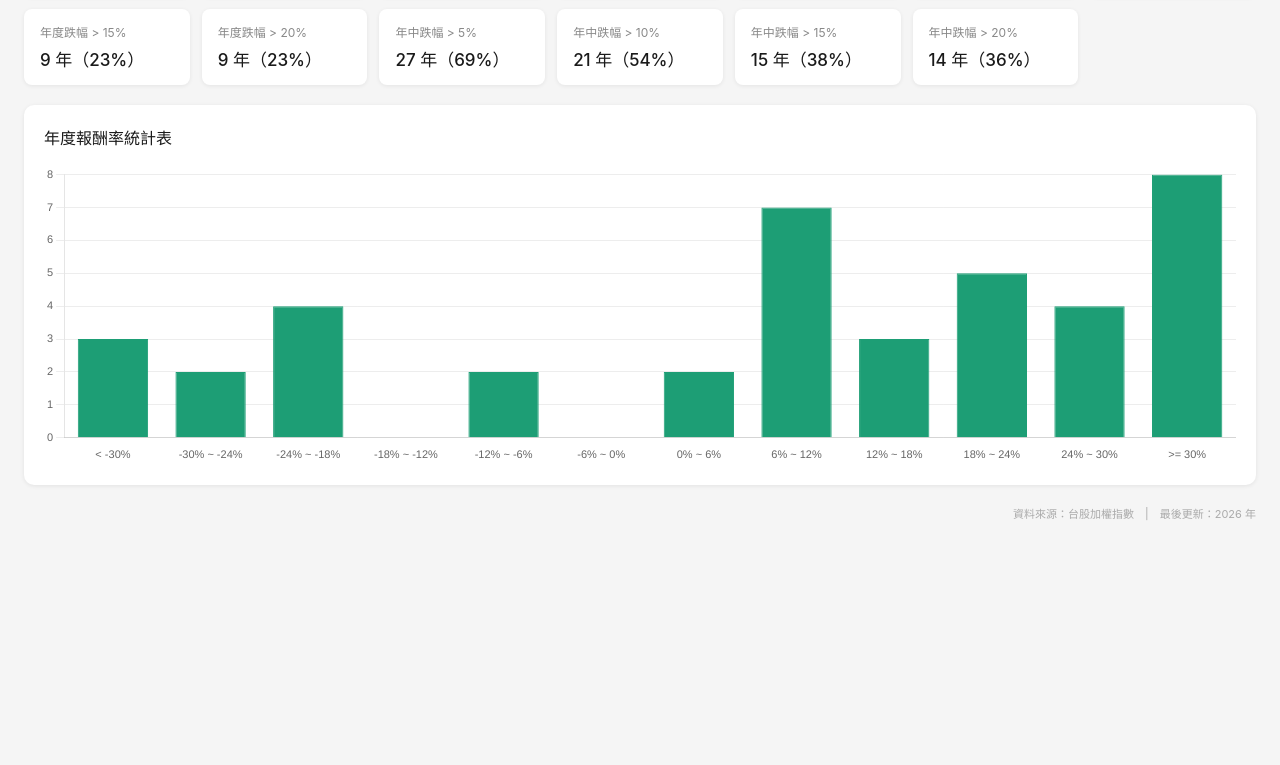
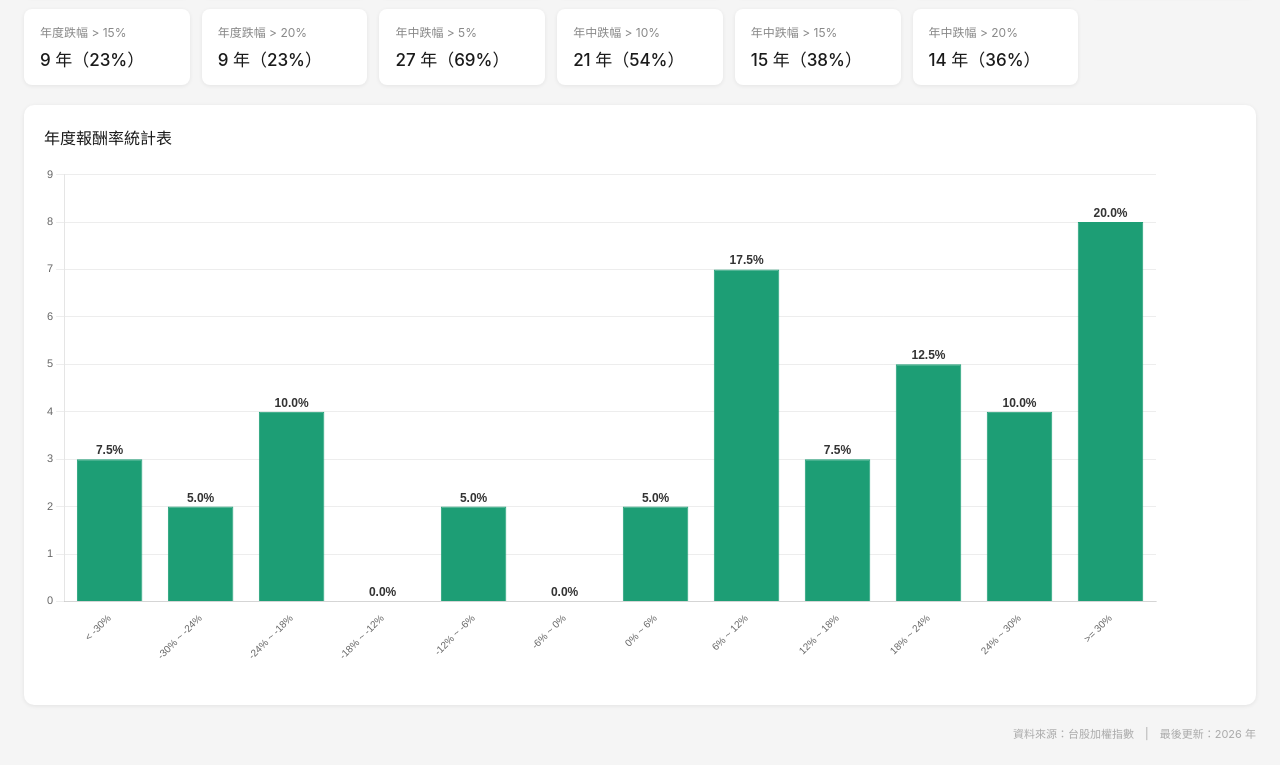
Before and after one commit to alvin5468/stock_info, a plain HTML site: page index.html in a window 1280 px wide. Shown: the part 759-1524 px from the top of the page. Before the commit the page ends 1304 px from the top, so only its background shows below. Drawn offline with nearby package versions, Linux system fonts and the light colour scheme.

Commit message:
fine tune layout

```diff
--- a/index.html
+++ b/index.html
@@ -72,7 +72,13 @@
       box-shadow: 0 1px 4px rgba(0,0,0,0.08);
     }
     .return-stats-table h3 { font-size: 16px; font-weight: 500; margin-bottom: 16px; }
-    .return-stats-table .chart-container { position: relative; width: 100%; height: 300px; }
+    .return-stats-table .chart-container { position: relative; width: 100%; height: 500px; margin-bottom: 20px; }
+    .return-stats-table table { width: 100%; border-collapse: collapse; }
+    .return-stats-table th, .return-stats-table td {
+      padding: 8px 12px; text-align: center; border-bottom: 1px solid #eee;
+    }
+    .return-stats-table th { background: #f5f5f5; font-weight: 500; }
+    .return-stats-table td:first-child, .return-stats-table th:first-child { text-align: left; }
   </style>
 </head>
 <body>
@@ -307,6 +313,15 @@ function updateChart() {
       }
     }
   });
+  const total = rows.length;
+  const percentages = counts.map(c => total > 0 ? ((c / total) * 100).toFixed(1) : '0.0');
+
+  const labels = counts.map((_, i) => {
+    if (i === 0) return '< -30%';
+    else if (i === counts.length - 1) return '>= 30%';
+    else return `${bins[i]}% ~ ${bins[i + 1]}%`;
+  });
+
   const tableHTML = `
     <h3>年度報酬率統計表</h3>
     <div class="chart-container">
@@ -316,11 +331,22 @@ function updateChart() {
   document.getElementById('returnStatsTable').innerHTML = tableHTML;
 
   // 建立直條圖
-  const labels = counts.map((_, i) => {
-    if (i === 0) return '< -30%';
-    else if (i === counts.length - 1) return '>= 30%';
-    else return `${bins[i]}% ~ ${bins[i + 1]}%`;
-  });
+  const percentagePlugin = {
+    id: 'percentageLabels',
+    afterDatasetsDraw(chart) {
+      const { ctx, data, chartArea: { top } } = chart;
+      ctx.font = 'bold 12px sans-serif';
+      ctx.fillStyle = '#333';
+      ctx.textAlign = 'center';
+
+      chart.getDatasetMeta(0).data.forEach((datapoint, index) => {
+        const { x, y } = datapoint.getProps(['x', 'y'], true);
+        const text = percentages[index] + '%';
+        ctx.fillText(text, x, y - 5);
+      });
+    }
+  };
+
   const histCtx = document.getElementById('histogramChart').getContext('2d');
   if (histChart) histChart.destroy();
   histChart = new Chart(histCtx, {
@@ -338,19 +364,32 @@ function updateChart() {
     options: {
       responsive: true,
       maintainAspectRatio: false,
+      layout: {
+        padding: {
+          right: 80
+        }
+      },
       plugins: {
         legend: { display: false },
         tooltip: {
           callbacks: {
-            label: item => `${item.label}: ${item.parsed.y} 次`
+            label: item => {
+              const pct = percentages[item.dataIndex];
+              return `${item.parsed.y} 次（${pct}%）`;
+            }
           }
         }
       },
       scales: {
-        x: { ticks: { font: { size: 11 } }, grid: { display: false } },
-        y: { ticks: { stepSize: 1, font: { size: 11 } }, grid: { color: 'rgba(0,0,0,0.07)' } }
+        x: { ticks: { font: { size: 10 }, maxRotation: 45, minRotation: 45 }, grid: { display: false } },
+        y: {
+          max: Math.max(...counts) + 1,
+          ticks: { stepSize: 1, font: { size: 11 } },
+          grid: { color: 'rgba(0,0,0,0.07)' }
+        }
       }
-    }
+    },
+    plugins: [percentagePlugin]
   });
 }
 
```
